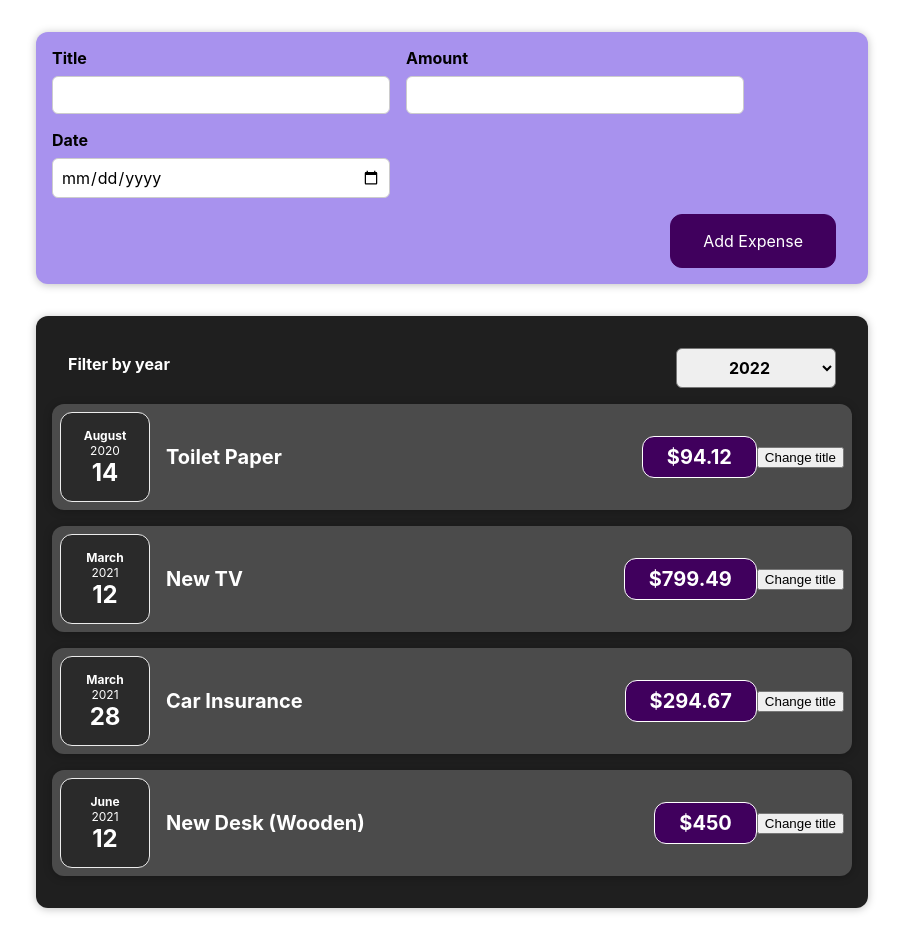
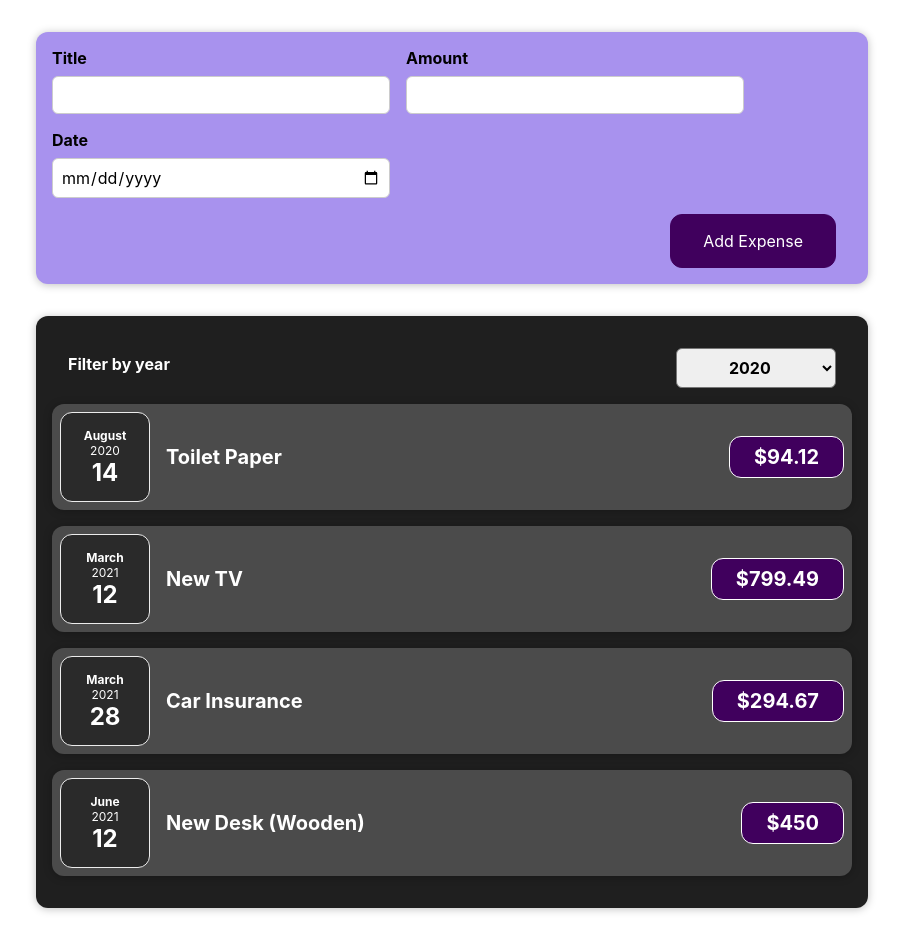
Before and after one commit to Danieldotcomcoder/react-guide, a React (Create React App) app: page / in a window 1280 px wide. Shown: the whole page, without its empty margins (188-1091 px from the left). Built offline with nearby package versions, Linux system fonts and the light colour scheme.

Commit message:
Fix Expense Item

```diff
--- a/src/components/Expenses/ExpenseItem.js
+++ b/src/components/Expenses/ExpenseItem.js
@@ -1,22 +1,16 @@
-import React, { useState } from 'react';
+import React from 'react';
 import './ExpenseItem.css';
 import ExpenseDate from './ExpenseDate';
 import Card from '../UI/Card';
 
 const ExpenseItem = (props) => {
-
-  const [ title, setTitle ] = useState(props.title);
-  const clickHandler = () => {
-    setTitle('Updated')
-  }
   return (
     <Card className="expense-item">
       <ExpenseDate date={props.date} />
       <div className="expense-item__description">
-        <h2>{title}</h2>
+        <h2>{props.title}</h2>
         <div className="expense-item__price">${props.amount}</div>
       </div>
-      <button onClick={clickHandler}> Change title</button>
     </Card>
   );
 };
--- a/src/components/Expenses/Expenses.js
+++ b/src/components/Expenses/Expenses.js
@@ -14,7 +14,7 @@ const Expenses = (props) => {
   return (
     <div>
     <Card className="expenses">
-      <ExpensesFilter onChangeFilter={filterChangeHandler} />
+      <ExpensesFilter selected={filteredYear} onChangeFilter={filterChangeHandler} />
       <ExpenseItem
         title={props.items[0].title}
         amount={props.items[0].amount}
--- a/src/components/Expenses/ExpensesFilter.js
+++ b/src/components/Expenses/ExpensesFilter.js
@@ -7,14 +7,14 @@ const ExpensesFilter = (props) => {
 
     const dropdownChangeHandler = (event) => {
 
-       props.onChangeFilter(event.targer.value);
+       props.onChangeFilter(event.target.value);
 
     }
   return (
     <div className='expenses-filter'>
       <div className='expenses-filter__control'>
         <label>Filter by year</label>
-        <select onChange={dropdownChangeHandler}>
+        <select value={props.selected} onChange={dropdownChangeHandler}>
           <option value='2022'>2022</option>
           <option value='2021'>2021</option>
           <option value='2020'>2020</option>
```
